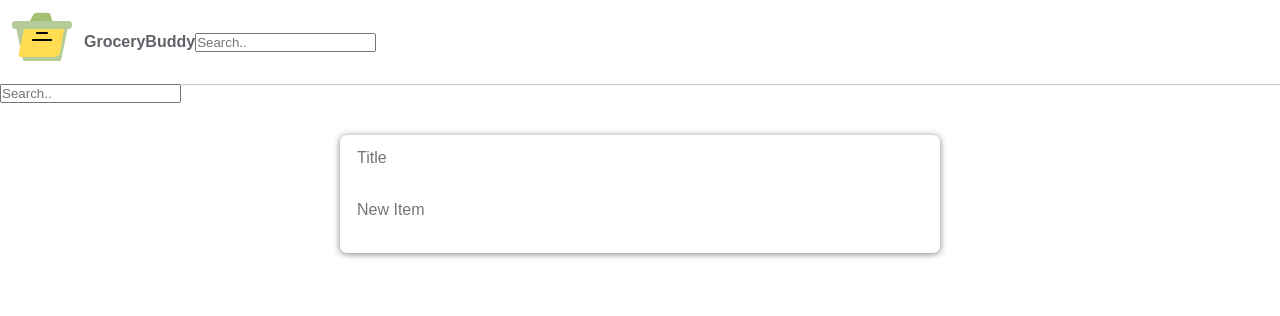
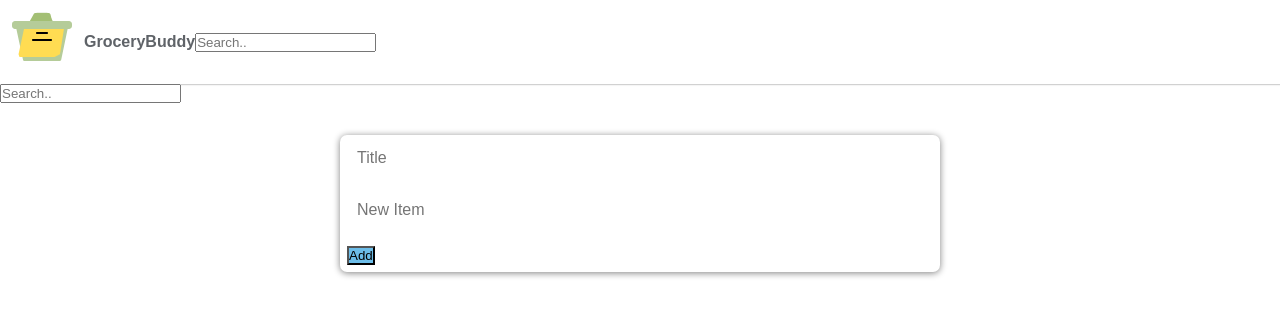
Before and after one commit to yepterence/GroceryBuddy, a React (Vite) app: page / in a window 1280 px wide. Shown: the top 316 px of the page. Built offline with nearby package versions, Linux system fonts and the light colour scheme.

Commit message:
Added button for form submit with styling

```diff
--- a/src/components/CreateItemList.tsx
+++ b/src/components/CreateItemList.tsx
@@ -14,7 +14,7 @@ const CreateItemList = () => {
   };
 
   const handleKeyDown = (e) => {
-    if (e.key === "Enter" && newItem.trim() !== "") {
+    if (e.key === "Enter") {
       e.preventDefault();
       setItems([...items, { name: newItem, checked: false }]);
       setNewItem("");
@@ -31,7 +31,7 @@ const CreateItemList = () => {
 
   return (
     <div>
-      <form onSubmit={(e) => e.preventDefault()}>
+      <form>
         <input
           type="text"
           name="title"
@@ -40,7 +40,10 @@ const CreateItemList = () => {
           onChange={handleTitleChange}
         />
         {items.map((item, index) => (
-          <li key={index} className={item.checked ? "checked" : ""}>
+          <li
+            key={index}
+            className={item.checked ? "list-item-checked" : "list-item"}
+          >
             <input
               type="checkbox"
               checked={item.checked}
@@ -57,10 +60,10 @@ const CreateItemList = () => {
           onChange={handleNewItemChange}
           onKeyDown={handleKeyDown}
         />
+        <button type="submit" onClick={(e) => handleFormSubmit(e)}>
+          Add
+        </button>
       </form>
-      <div>
-        <h3>{title}</h3>
-      </div>
     </div>
   );
 };
--- a/src/styles/theme.css
+++ b/src/styles/theme.css
@@ -46,9 +46,18 @@ form input {
     resize: none;
     height: 32px;
 }
-form li .input-list-checkbox {
+form div .input-list-checkbox {
     width: 5%;
     height: 16px;
     margin-bottom:6px;
 }
-.checked { text-decoration: line-through; }
+form button {
+    background: #6CBDE9;
+}
+.list-item {
+    list-style: none;
+}
+.list-item-checked {
+    text-decoration: line-through;
+    list-style: none;
+}
```
